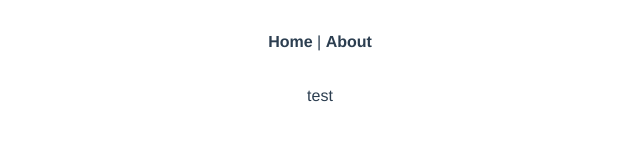
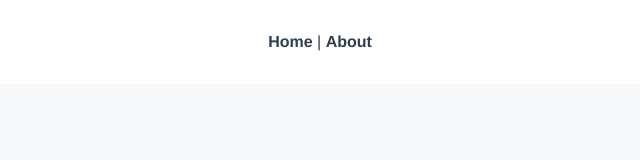
Before and after one commit to CoreyWhitmore/mysandbox, a Vue app: page /parabolictargeting in a window 1280 px wide. Shown: the top 160 px of the page, without its empty margins (320-960 px from the left). Built offline with nearby package versions, Linux system fonts and the light colour scheme.

Commit message:
bootstrap vh class not working properly, fixed in overrides.css

```diff
--- a/src/App.vue
+++ b/src/App.vue
@@ -1,5 +1,5 @@
 <template>
-  <div id="app">
+  <div id="app" class="d-flex flex-column min-vh-100">
     <div id="nav">
       <router-link to="/">Home</router-link> |
       <router-link to="/about">About</router-link>
--- a/src/assets/overrides.css
+++ b/src/assets/overrides.css
@@ -1,6 +1,5 @@
-.fillpage {
-  flex-grow: 1;
-  border-style: solid;
+.min-vh-100{
+  min-height: 100vh;
 }
 /*Standard Vue css*/
   #app {
--- a/src/views/ParabolicTargeting.vue
+++ b/src/views/ParabolicTargeting.vue
@@ -1,6 +1,6 @@
 <template>
-  <div class="parabolictargeting container-fluid flex-grow-1">
-    test
+  <div class="parabolictargeting flex-grow-1 bg-light">
+
   </div>
 </template>
 
```
